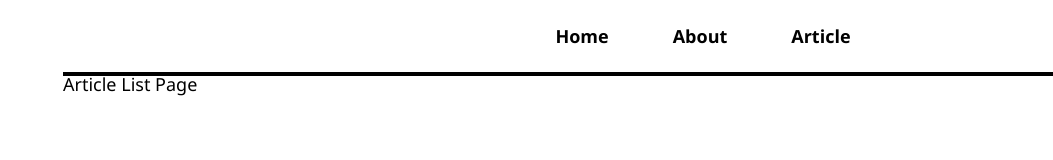
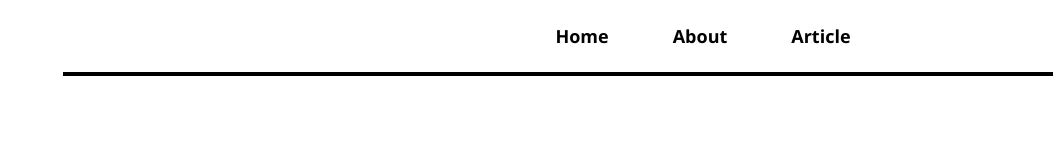
Before and after one commit to prameelapujari/react-blog, a React (Create React App) app in the folder myapp/: page /articles in a window 1280 px wide. Shown: the top 160 px of the page, without its empty margins (227-1280 px from the left). Built offline with nearby package versions, Linux system fonts and the light colour scheme.

Commit message:
Created ArticleListPage. Links are added to each Articles.

```diff
--- a/myapp/src/pages/ArticlesListPage.js
+++ b/myapp/src/pages/ArticlesListPage.js
@@ -1,7 +1,12 @@
+import {Link} from "react-router-dom"
+
+
 function ArticlesListPage(){
     return(
         <>
-        Article List Page
+        <Link>
+
+        </Link>
         </>
     );
 }
```
